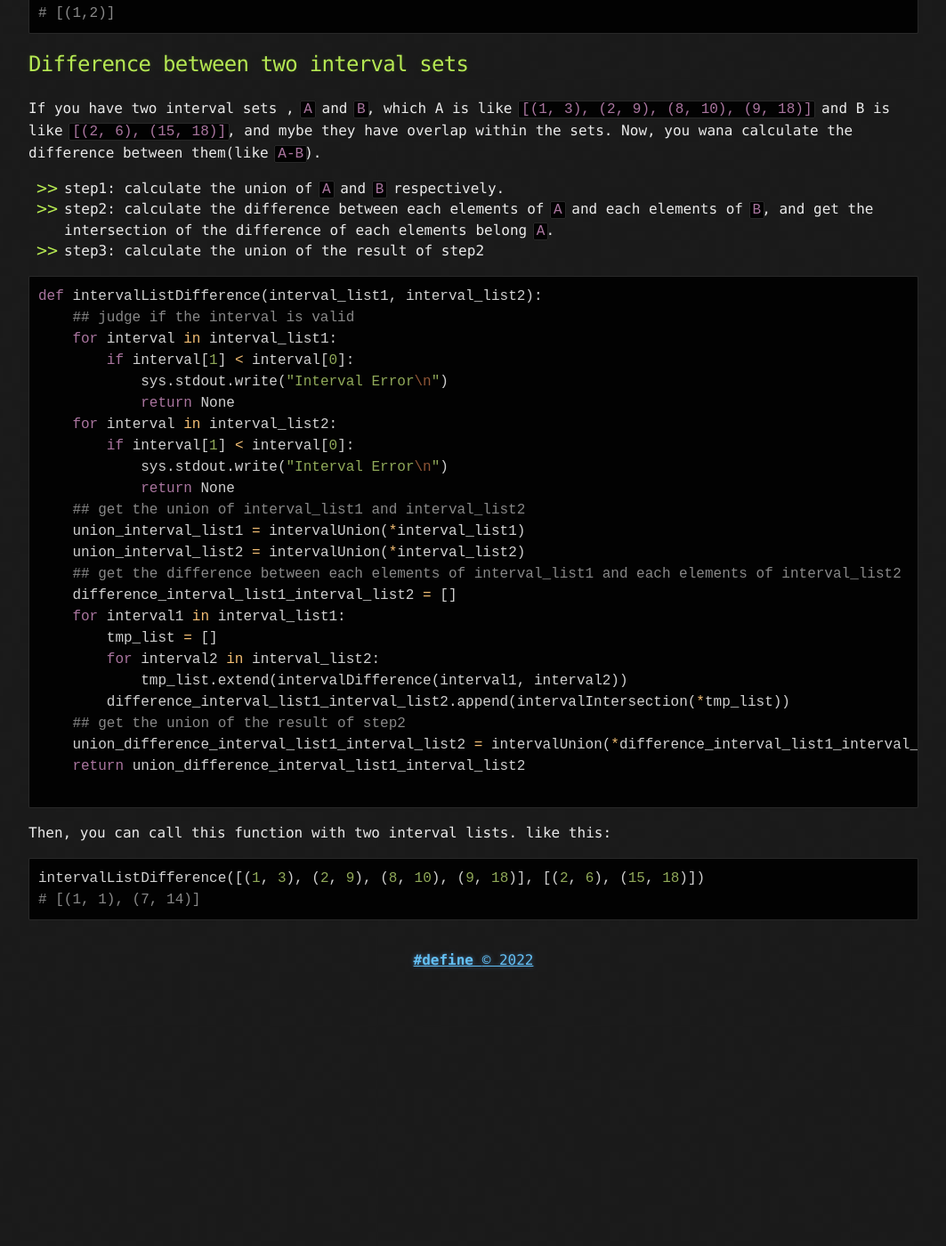
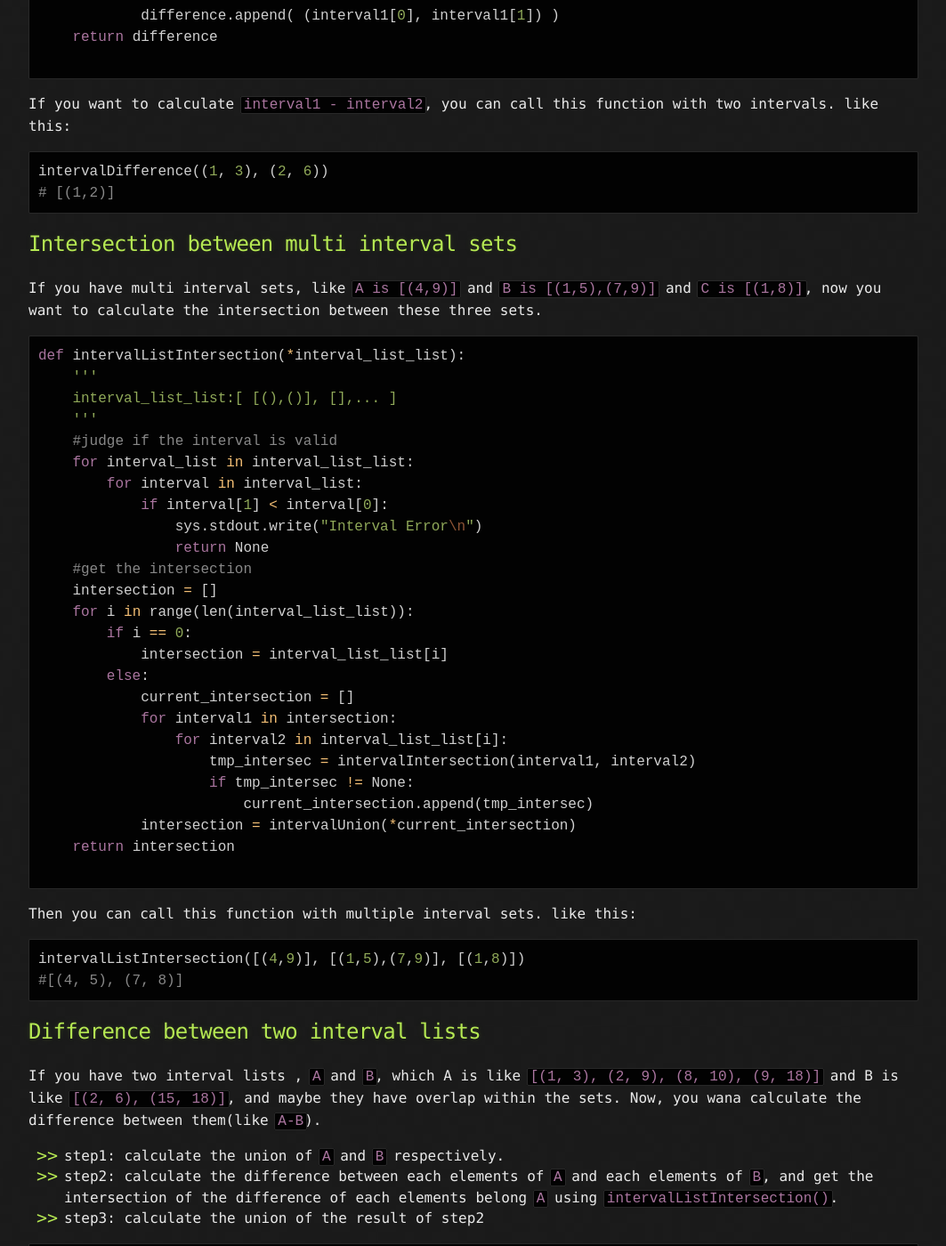
Before and after one commit to fengcong3/en.define.github.io, a Jekyll site: the page built from _posts/2022-05-23-How-to-Calculate-Intersection-Union-And-Difference-of-Intervals.md, in a window 1280 px wide and 1400 px high, scrolled down 4167 px. Shown: the whole window at 89% size, without its empty margins (108-1171 px from the left). Built offline with Jekyll 4.4.1, drawn with Linux system fonts in a browser that asks for light colours; before the commit the page ends 5271 px from its top, so only the background shows below that; some of the changed text lies outside the part shown.

Commit message:
update some code

````diff
--- a/_posts/2022-05-23-How-to-Calculate-Intersection-Union-And-Difference-of-Intervals.md
+++ b/_posts/2022-05-23-How-to-Calculate-Intersection-Union-And-Difference-of-Intervals.md
@@ -2,8 +2,14 @@
 title: How to Calculate Intersection, Union, Difference of Intervals
 published: true
 ---
+We often need to calculate the intersection, union, or difference of  intervals while we deal with the `gff` file.
+Here are several situations and code implementations.
 
 ## [](#header-1)Intersection
+
+You have two or more intervals and you want to find the intersection of them.
+
+
 ```python
 def intervalIntersection(*intervals):
     """
@@ -55,6 +61,8 @@ intervalIntersection((1, 3), (2, 6), (-1, 99), (-5, 5))
 ```
 
 ## [](#header-2)Union
+You have two or more intervals and you want to find the union of them.
+
 ```python
 def intervalUnion(*intervals):
     """
@@ -104,6 +112,7 @@ intervalUnion((1, 3), (2, 6), (8, 10), (15, 18))
 ```
 
 ## [](#header-3)Difference
+You only have two intervals and you want to calculate `A-B` or `B-A`.
 
 ```python
 def intervalDifference(interval1, interval2):
@@ -170,13 +179,50 @@ intervalDifference((1, 3), (2, 6))
 # [(1,2)]
 ```
 
-## [](#header-4)Difference between two interval sets
+## [](#header-4)Intersection between multi interval sets
 
-If you have two interval sets , `A` and `B`, which A is like `[(1, 3), (2, 9), (8, 10), (9, 18)]` and B is like `[(2, 6), (15, 18)]`, and mybe they have overlap within the sets.
+If you have multi interval sets, like `A is [(4,9)]` and `B is [(1,5),(7,9)]` and `C is [(1,8)]`, now you want to calculate the intersection between these three sets.
+
+```python
+def intervalListIntersection(*interval_list_list):
+    '''
+    interval_list_list:[ [(),()], [],... ]
+    '''
+    #judge if the interval is valid
+    for interval_list in interval_list_list:
+        for interval in interval_list:
+            if interval[1] < interval[0]:
+                sys.stdout.write("Interval Error\n")
+                return None
+    #get the intersection
+    intersection = []
+    for i in range(len(interval_list_list)):
+        if i == 0:
+            intersection = interval_list_list[i]
+        else:
+            current_intersection = []
+            for interval1 in intersection:
+                for interval2 in interval_list_list[i]:
+                    tmp_intersec = intervalIntersection(interval1, interval2)
+                    if tmp_intersec != None:
+                        current_intersection.append(tmp_intersec)
+            intersection = intervalUnion(*current_intersection)
+    return intersection
+
+```
+Then you can call this function with multiple interval sets. like this:
+```python
+intervalListIntersection([(4,9)], [(1,5),(7,9)], [(1,8)])
+#[(4, 5), (7, 8)]
+```
+
+## [](#header-5)Difference between two interval lists
+
+If you have two interval lists , `A` and `B`, which A is like `[(1, 3), (2, 9), (8, 10), (9, 18)]` and B is like `[(2, 6), (15, 18)]`, and maybe they have overlap within the sets.
 Now, you wana calculate the difference between them(like `A-B`).
 
 * step1: calculate the union of `A` and `B` respectively.
-* step2: calculate the difference between each elements of `A` and each elements of `B`, and get the intersection of the difference of each elements belong  `A`.
+* step2: calculate the difference between each elements of `A` and each elements of `B`, and get the intersection of the difference of each elements belong  `A` using `intervalListIntersection()`.
 * step3: calculate the union of the result of step2
 
 ```python
@@ -198,8 +244,8 @@ def intervalListDifference(interval_list1, interval_list2):
     for interval1 in interval_list1:
         tmp_list = []
         for interval2 in interval_list2:
-            tmp_list.extend(intervalDifference(interval1, interval2))
-        difference_interval_list1_interval_list2.append(intervalIntersection(*tmp_list))
+            tmp_list.append(intervalDifference(interval1, interval2))
+        difference_interval_list1_interval_list2.extend(intervalListIntersection(*tmp_list))
     ## get the union of the result of step2
     union_difference_interval_list1_interval_list2 = intervalUnion(*difference_interval_list1_interval_list2)
     return union_difference_interval_list1_interval_list2
````
